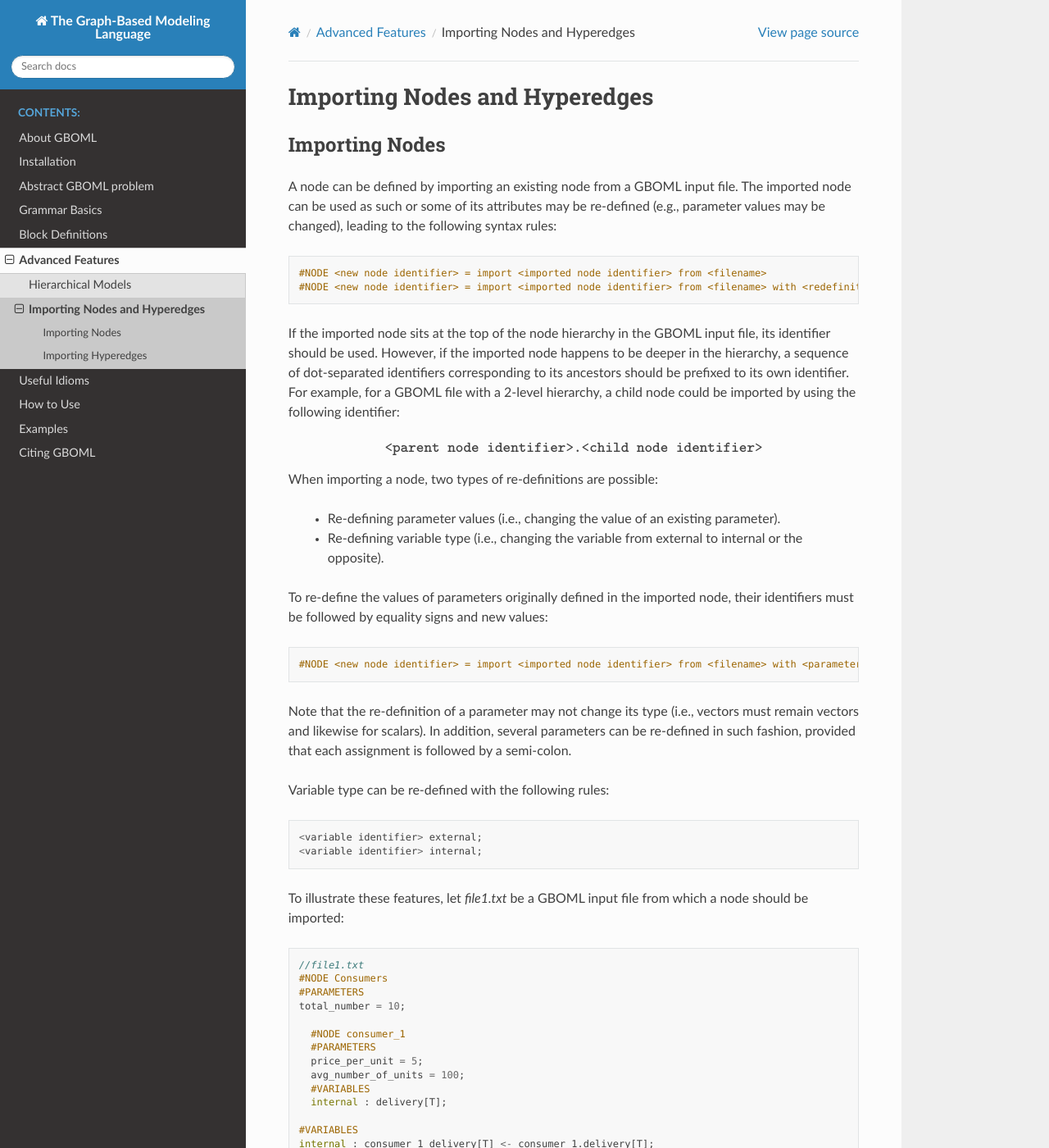
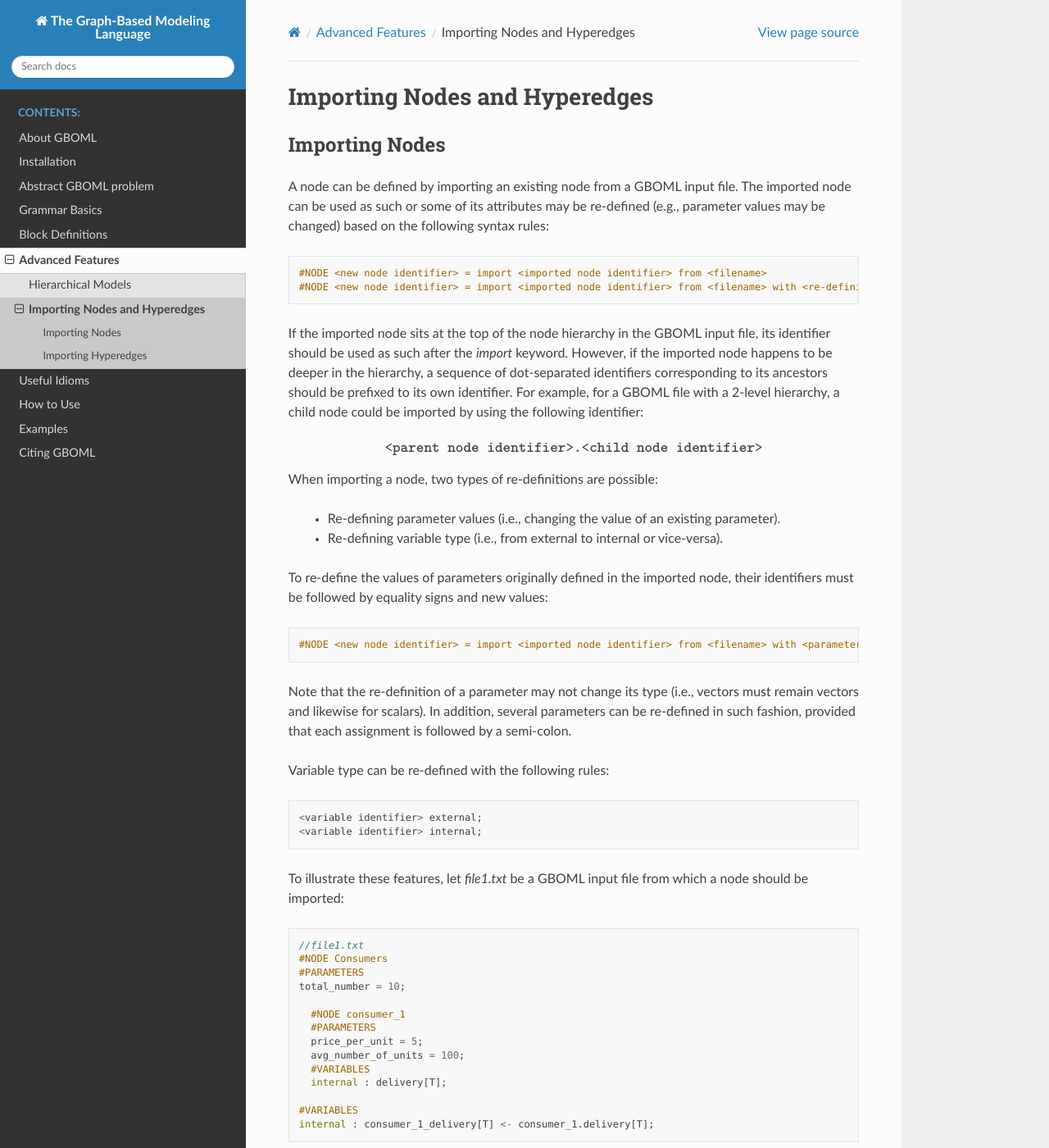
Before and after one commit to MathiasPBerger/gboml-docs-test, a Sphinx documentation site: the page built from docs/source/importing_components.rst, in a window 1280 px wide and 1400 px high. Shown: the whole window at 82% size. Built offline with Sphinx 7.4.7 and the Read the Docs theme 2.0.0, drawn with Linux system fonts in a browser that asks for light colours; some of the changed text lies outside the part shown.

Commit message:
First pass through hyperedge imports.

```diff
--- a/docs/source/importing_components.rst
+++ b/docs/source/importing_components.rst
@@ -4,14 +4,14 @@
 Importing Nodes
 ~~~~~~~~~~~~~~~
 
-A node can be defined by importing an existing node from a GBOML input file. The imported node can be used as such or some of its attributes may be re-defined (e.g., parameter values may be changed), leading to the following syntax rules:
+A node can be defined by importing an existing node from a GBOML input file. The imported node can be used as such or some of its attributes may be re-defined (e.g., parameter values may be changed) based on the following syntax rules:
 
 .. code-block:: c
 
  #NODE <new node identifier> = import <imported node identifier> from <filename>
- #NODE <new node identifier> = import <imported node identifier> from <filename> with <redefinitions>
+ #NODE <new node identifier> = import <imported node identifier> from <filename> with <re-definitions>
 
-If the imported node sits at the top of the node hierarchy in the GBOML input file, its identifier should be used. However, if the imported node happens to be deeper in the hierarchy, a sequence of dot-separated identifiers corresponding to its ancestors should be prefixed to its own identifier.
+If the imported node sits at the top of the node hierarchy in the GBOML input file, its identifier should be used as such after the *import* keyword. However, if the imported node happens to be deeper in the hierarchy, a sequence of dot-separated identifiers corresponding to its ancestors should be prefixed to its own identifier.
 For example, for a GBOML file with a 2-level hierarchy, a child node could be imported by using the following identifier:
 
 .. math::
@@ -22,13 +22,13 @@
 
  * Re-defining parameter values (i.e., changing the value of an existing parameter).
 
- * Re-defining variable type (i.e., changing the variable from external to internal or the opposite).
+ * Re-defining variable type (i.e., from external to internal or vice-versa).
 
 To re-define the values of parameters originally defined in the imported node, their identifiers must be followed by equality signs and new values:
 
 .. code-block:: c
 
-	#NODE <new node identifier> = import <imported node identifier> from <filename> with <parameter identifier> = <parameter value>;
+	#NODE <new node identifier> = import <imported node identifier> from <filename> with <parameter identifier> = <new parameter value>;
 
 Note that the re-definition of a parameter may not change its type (i.e., vectors must remain vectors and likewise for scalars).
 In addition, several parameters can be re-defined in such fashion, provided that each assignment is followed by a semi-colon.
@@ -68,19 +68,19 @@
     price_per_unit = 6;
     delivery external;
 
-This code defines the node *average_consumer* by importing the node *consumer_1* from *file1.txt*. It redefines its parameter *price_per_unit* with a different value and changes the type of the variable *delivery* from *internal* to *external*.
+This block defines the *average_consumer* node by importing the *consumer_1* node from *file1.txt*. It re-defines its *price_per_unit* parameter in the process and also changes the type of the *delivery* variable from *internal* to *external*.
 
 Importing Hyperedges
 ~~~~~~~~~~~~~~~~~~~~
 
-Hyperedges can also be imported from one file to another by using the following rules,
+Hyperedges may also be imported from a GBOML file using similar rules:
 
 .. code-block:: c
 
- #HYPEREDGE <hyperedge identifier> = import <identifiers> FROM <filename>
- #HYPEREDGE <hyperedge identifier> = import <identifiers> FROM <filename> with <redefinitions>
+ #HYPEREDGE <new hyperedge identifier> = import <identifiers> from <filename>
+ #HYPEREDGE <new hyperedge identifier> = import <identifiers> from <filename> with <re-definitions>
 
-The first rule works as the one described for nodes in the previous section. The second rule, however, differs in its possible redefinitions. The parameters redefinition defined for nodes also exists for hyperedges but the variable's coupling redefinition does not as hyperedges do not own a variable set. As node names may differ from one file to another, replacing node names in hyperedges is possible by applying the following rule,
+The first rule works just like the one described above for nodes. The second rule, however, differs in its possible re-definitions. More precisely, parameter values may be re-defined but variable types may not, since hyperedges do not have their own variables. However, the identifiers of nodes appearing in a hyperedge may be modified as follows:
 
 .. code-block:: c
 
```
